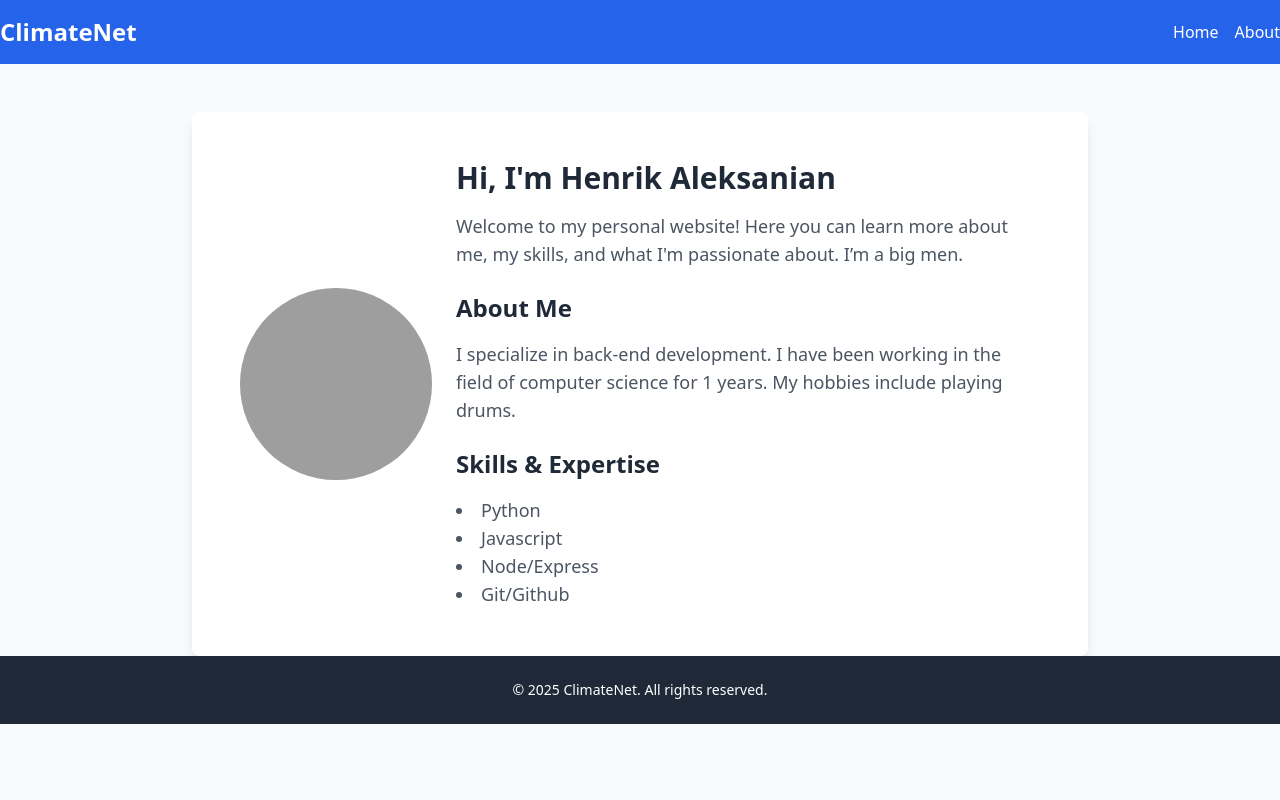
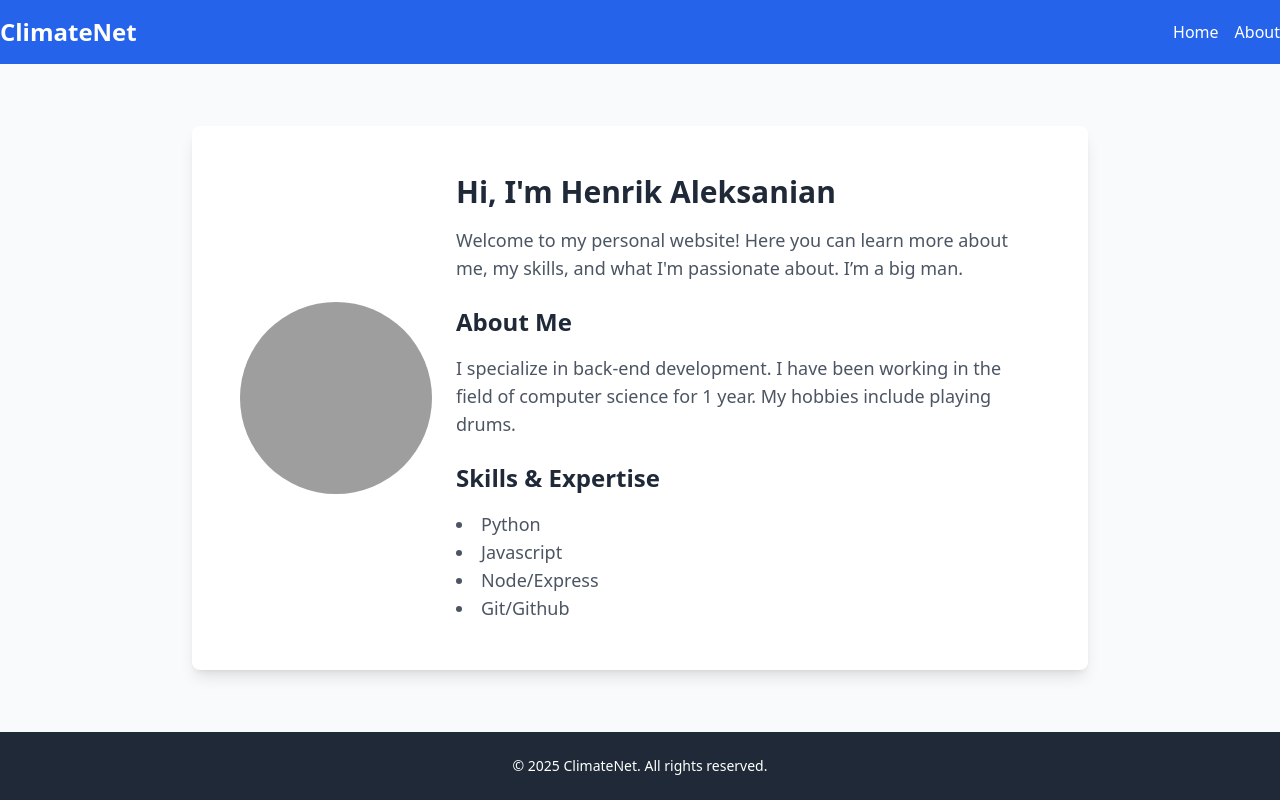
Before and after one commit to shokdot/flask_web, a Flask app: page /about in a window 1280 px wide. Run offline with Flask 3, Linux system fonts and the light colour scheme; some libraries are stand-ins or nearby versions; grey boxes are pictures that could not be loaded.

Commit message:
fix(about page): design for footer

```diff
--- a/src/templates/about.html
+++ b/src/templates/about.html
@@ -6,7 +6,7 @@
   <title>Project Introduction</title>
   <script src="https://cdn.tailwindcss.com"></script>
 </head>
-<body class="bg-gray-50 font-sans leading-relaxed">
+<body class="bg-gray-50 font-sans leading-relaxed flex flex-col min-h-screen">
 
   <header class="bg-blue-600 text-white py-4">
     <div class="container mx-auto flex justify-between items-center">
@@ -20,20 +20,21 @@
     </div>
   </header>
 
-  <div class="max-w-4xl mx-auto p-6 md:p-12 bg-white rounded-lg shadow-lg mt-12">
+  <!-- Main Content -->
+  <main class="flex-grow flex items-center justify-center">
+    <div class="max-w-4xl mx-auto p-6 md:p-12 bg-white rounded-lg shadow-lg">
 
       <div class="flex items-center space-x-6">
-
         <div class="w-32 h-32 md:w-48 md:h-48 rounded-full overflow-hidden">
           <img src="https://avatars.githubusercontent.com/u/44678813?v=4" alt="Your Picture" class="w-full h-full object-cover">
         </div>
 
         <div class="flex-1">
           <h1 class="text-3xl font-semibold text-gray-800 mb-4">Hi, I'm Henrik Aleksanian</h1>
-                <p class="text-lg text-gray-600 mb-6">Welcome to my personal website! Here you can learn more about me, my skills, and what I'm passionate about. I’m a big men.</p>
+          <p class="text-lg text-gray-600 mb-6">Welcome to my personal website! Here you can learn more about me, my skills, and what I'm passionate about. I’m a big man.</p>
 
           <h2 class="text-2xl font-semibold text-gray-800 mb-4">About Me</h2>
-                <p class="text-lg text-gray-600 mb-6">I specialize in back-end development. I have been working in the field of computer science for 1 years. My hobbies include playing drums.</p>
+          <p class="text-lg text-gray-600 mb-6">I specialize in back-end development. I have been working in the field of computer science for 1 year. My hobbies include playing drums.</p>
 
           <h2 class="text-2xl font-semibold text-gray-800 mb-4">Skills & Expertise</h2>
           <ul class="list-disc list-inside text-lg text-gray-600">
@@ -43,10 +44,11 @@
             <li>Git/Github</li>
           </ul>
         </div>
-
       </div>
     </div>
+  </main>
 
+  <!-- Footer -->
   <footer class="bg-gray-800 text-white py-6">
     <div class="container mx-auto text-center">
       <p class="text-sm">© 2025 ClimateNet. All rights reserved.</p>
```
Lines whose indentation alone changed are shown as unchanged.
